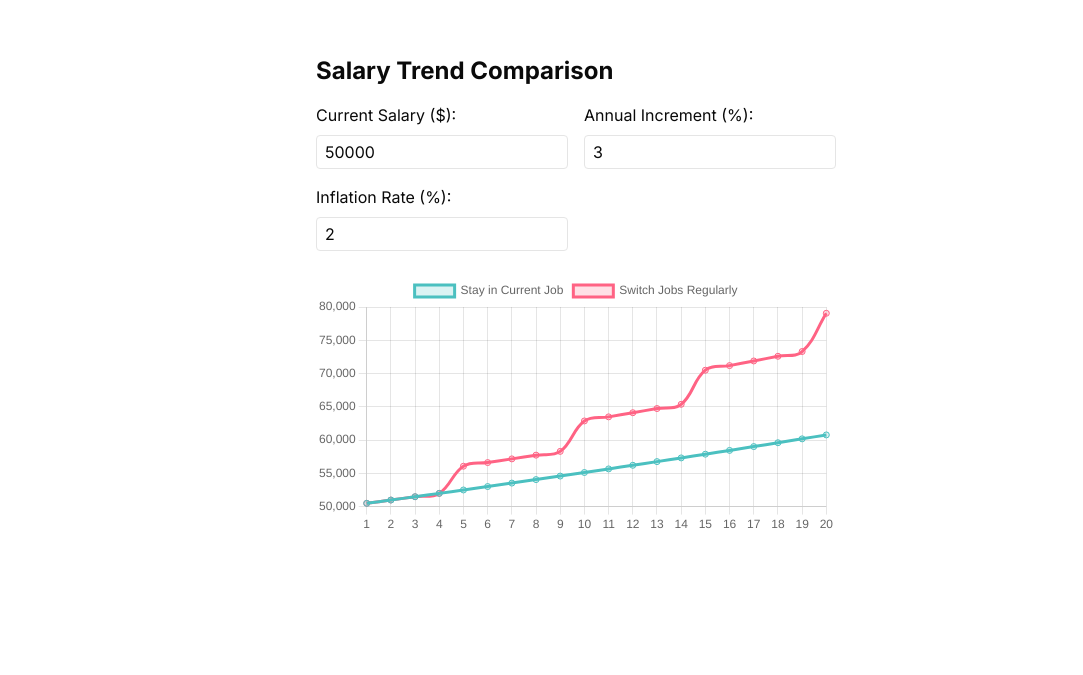
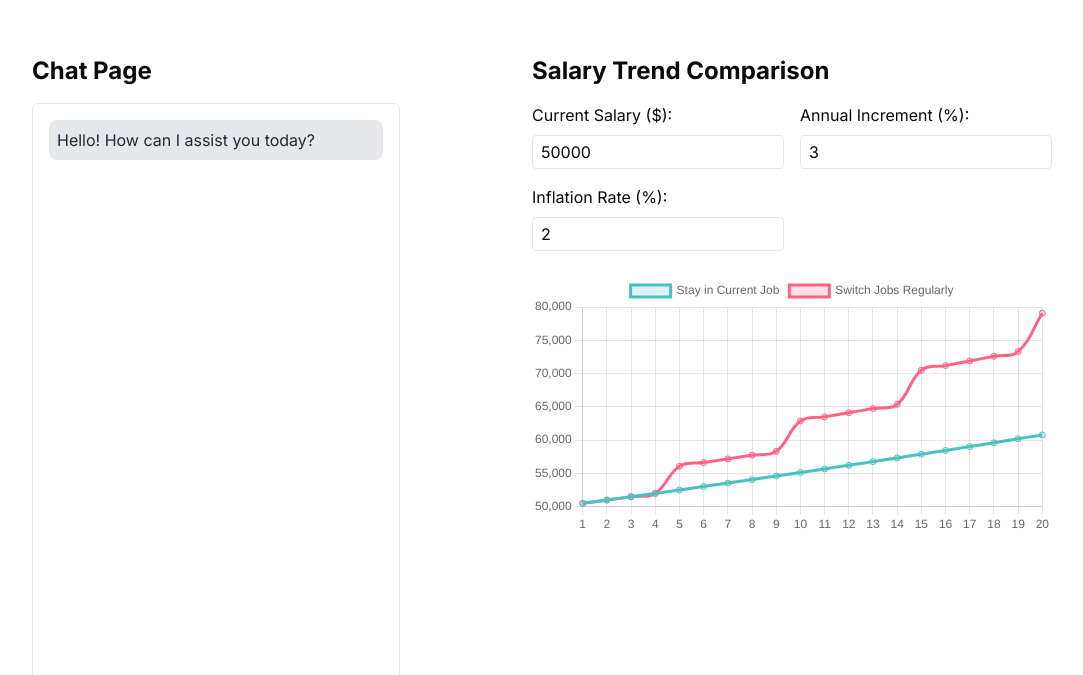
Before and after one commit to AlessioChen/Veridian-Front-End, a Next.js app: page / in a window 1280 px wide. Shown: the part 125-800 px from the top of the page, without its empty margins (64-1147 px from the left). Built offline with nearby package versions, Linux system fonts and the light colour scheme.

Commit message:
llm has awareness of the chart

```diff
--- a/src/app/page.tsx
+++ b/src/app/page.tsx
@@ -1,13 +1,38 @@
+"use client";
+
+import { useState } from "react";
 import SalaryChart from "@/components/SalaryChart";
+import ChatPage from "@/components/chat-page";
 
 export default function Home() {
+  const [currentSalary, setCurrentSalary] = useState(50000);
+  const [annualIncrement, setAnnualIncrement] = useState(3);
+  const [jobChangeIncrement, setJobChangeIncrement] = useState(10);
+  const [inflationRate, setInflationRate] = useState(2);
+
   return (
-    <div className="grid grid-rows-[20px_1fr_20px] items-center justify-items-center min-h-screen p-8 pb-20 gap-16 sm:p-20 font-[family-name:var(--font-geist-sans)]">
-      <main className="flex flex-col gap-8 row-start-2 items-center sm:items-start">
-        <SalaryChart/>
+    <div className="grid grid-rows-[20px_1fr_20px] min-h-svh p-8 pb-20 gap-16 sm:p-20 font-[family-name:var(--font-geist-sans)]">
+      <main className="row-start-2 grid grid-cols-[400px_1fr] gap-8">
+        <ChatPage
+          currentSalary={currentSalary}
+          annualIncrement={annualIncrement}
+          jobChangeIncrement={jobChangeIncrement}
+          inflationRate={inflationRate}
+        />
+        <div className="flex flex-col items-center">
+          <SalaryChart
+            currentSalary={currentSalary}
+            setCurrentSalary={setCurrentSalary}
+            annualIncrement={annualIncrement}
+            setAnnualIncrement={setAnnualIncrement}
+            jobChangeIncrement={jobChangeIncrement}
+            setJobChangeIncrement={setJobChangeIncrement}
+            inflationRate={inflationRate}
+            setInflationRate={setInflationRate}
+          />
+        </div>
       </main>
-      <footer className="row-start-3 flex gap-6 flex-wrap items-center justify-center">
-      </footer>
+      <footer className="row-start-3 flex gap-6 flex-wrap items-center justify-center"></footer>
     </div>
   );
 }
--- a/src/components/chat-page.tsx
+++ b/src/components/chat-page.tsx
@@ -1,119 +1,153 @@
-'use client'
+"use client";
 
-import { useState, useRef } from 'react'
-import { Button } from "@/components/ui/button"
-import { Input } from "@/components/ui/input"
-import { ScrollArea } from "@/components/ui/scroll-area"
-import { sendMessageToChat, uploadAudioToServer } from '@/services/api'
-import { Mic, Square } from 'lucide-react'
+import { useState, useRef } from "react";
+import { Button } from "@/components/ui/button";
+import { Input } from "@/components/ui/input";
+import { ScrollArea } from "@/components/ui/scroll-area";
+import { sendMessageToChat, uploadAudioToServer } from "@/services/api";
+import { Mic, Square } from "lucide-react";
 
 type Message = {
-    id: number
-    text: string
-    sender: 'user' | 'bot'
-    isAudio?: boolean,
-    audioUrl?: string,
+  id: number;
+  text: string;
+  sender: "user" | "bot";
+  isAudio?: boolean;
+  audioUrl?: string;
+};
+
+interface ChatPageProps {
+  currentSalary: number;
+  annualIncrement: number;
+  jobChangeIncrement: number;
+  inflationRate: number;
 }
 
-export default function ChatPage() {
+export default function ChatPage({
+  currentSalary,
+  annualIncrement,
+  jobChangeIncrement,
+  inflationRate,
+}: ChatPageProps) {
   const [messages, setMessages] = useState<Message[]>([
-        { id: 1, text: "Hello! How can I assist you today?", sender: 'bot' }
-    ])
-    const [input, setInput] = useState('')
-    const [loading, setLoading] = useState(false)
-    const [isRecording, setIsRecording] = useState(false)
-    const mediaRecorderRef = useRef<MediaRecorder | null>(null)
-    const audioChunksRef = useRef<Blob[]>([])
+    { id: 1, text: "Hello! How can I assist you today?", sender: "bot" },
+  ]);
+  const [input, setInput] = useState("");
+  const [loading, setLoading] = useState(false);
+  const [isRecording, setIsRecording] = useState(false);
+  const mediaRecorderRef = useRef<MediaRecorder | null>(null);
+  const audioChunksRef = useRef<Blob[]>([]);
 
   const handleSubmit = async (e: React.FormEvent) => {
-        e.preventDefault()
+    e.preventDefault();
     if (input.trim()) {
-            await sendMessage(input.trim())
-            setInput('')
+      await sendMessage(input.trim());
+      setInput("");
     }
-    }
+  };
 
-    const sendMessage = async (text: string, isAudio: boolean = false, audioUrl='') => {
+  const sendMessage = async (
+    text: string,
+    isAudio: boolean = false,
+    audioUrl = ""
+  ) => {
+    const salaryContext = `
+User Query: ${text}
+
+Current Financial Context:
+- Current Salary: $${currentSalary.toLocaleString()}
+- Annual Increment: ${annualIncrement}%
+- Job Change Increment (every 5 years): ${jobChangeIncrement}%
+- Inflation Rate: ${inflationRate}%
+`;
+
     const userMessage: Message = {
       id: messages.length + 1,
       text: text,
-            sender: 'user',
+      sender: "user",
       isAudio,
-            audioUrl
-        }
-        setMessages((prev) => [...prev, userMessage])
-        setLoading(true)
+      audioUrl,
+    };
+    setMessages((prev) => [...prev, userMessage]);
+    setLoading(true);
 
     try {
-            const chatStream = await sendMessageToChat(text)
+      const chatStream = await sendMessageToChat(salaryContext);
       if (chatStream) {
-                const reader = chatStream.getReader()
-                const decoder = new TextDecoder('utf-8')
-                let botResponseText = ''
+        const reader = chatStream.getReader();
+        const decoder = new TextDecoder("utf-8");
+        let botResponseText = "";
 
         while (true) {
-                    const { value, done } = await reader.read()
-                    if (done) break
-                    botResponseText += decoder.decode(value, { stream: true })
+          const { value, done } = await reader.read();
+          if (done) break;
+          const decodedText = decoder.decode(value, { stream: true });
+          try {
+            const parsedResponse = JSON.parse(decodedText);
+            botResponseText += parsedResponse.response;
+          } catch (e) {
+            botResponseText += decodedText;
+          }
         }
 
         setMessages((prevMessages) => [
           ...prevMessages,
-                    { id: prevMessages.length + 1, text: botResponseText, sender: 'bot' }
-                ])
+          { id: prevMessages.length + 1, text: botResponseText, sender: "bot" },
+        ]);
       }
     } catch (error) {
-            console.error('Error fetching bot response:', error)
+      console.error("Error fetching bot response:", error);
       setMessages((prevMessages) => [
         ...prevMessages,
         {
           id: prevMessages.length + 1,
           text: "Sorry, something went wrong. Please try again later.",
-                    sender: 'bot'
+          sender: "bot",
+        },
+      ]);
+    } finally {
+      setLoading(false);
     }
-            ])
-        } finally {
-            setLoading(false)
-        }
-    }
+  };
 
   const startRecording = async () => {
     try {
-            const stream = await navigator.mediaDevices.getUserMedia({ audio: true })
-            mediaRecorderRef.current = new MediaRecorder(stream)
-            audioChunksRef.current = []
+      const stream = await navigator.mediaDevices.getUserMedia({ audio: true });
+      mediaRecorderRef.current = new MediaRecorder(stream);
+      audioChunksRef.current = [];
 
       mediaRecorderRef.current.ondataavailable = (event) => {
-                audioChunksRef.current.push(event.data)
-            }
+        audioChunksRef.current.push(event.data);
+      };
 
       mediaRecorderRef.current.onstop = async () => {
-                const audioBlob = new Blob(audioChunksRef.current, { type: 'audio/wav' })
+        const audioBlob = new Blob(audioChunksRef.current, {
+          type: "audio/wav",
+        });
 
         try {
-                    const transcript = await uploadAudioToServer(audioBlob)
+          const transcript = await uploadAudioToServer(audioBlob);
           if (transcript) {
             const audioUrl = URL.createObjectURL(audioBlob);
-                        await sendMessage(transcript, true, audioUrl)
+            await sendMessage(transcript, true, audioUrl);
           }
         } catch (error) {
-                    console.error('Error handling audio transcript:', error)
+          console.error("Error handling audio transcript:", error);
         }
+      };
+
+      mediaRecorderRef.current.start();
+      setIsRecording(true);
+    } catch (error) {
+      console.error("Error starting recording:", error);
     }
-
-            mediaRecorderRef.current.start()
-            setIsRecording(true)
-        } catch (error) {
-            console.error('Error starting recording:', error)
-        }
-    }
+  };
 
   const stopRecording = () => {
     if (mediaRecorderRef.current && isRecording) {
-            mediaRecorderRef.current.stop()
-            setIsRecording(false)
+      mediaRecorderRef.current.stop();
+      setIsRecording(false);
     }
-    }
+  };
 
   return (
     <div className="flex flex-col h-screen max-w-md mx-auto p-4">
@@ -123,13 +157,12 @@ export default function ChatPage() {
           <div
             key={message.id}
             className={`mb-2 p-2 rounded-lg ${
-                            message.sender === 'user'
-                                ? 'bg-blue-500 text-white self-end'
-                                : 'bg-gray-200 text-gray-800 self-start'
+              message.sender === "user"
+                ? "bg-blue-500 text-white self-end"
+                : "bg-gray-200 text-gray-800 self-start"
             }`}
           >
-
-                        { message.text}
+            {message.text}
             {/*{message.isAudio ? (*/}
             {/*    <audio src={message.audioUrl} controls className="w-full" />*/}
             {/*) : (*/}
@@ -152,7 +185,7 @@ export default function ChatPage() {
           className="flex-grow"
         />
         <Button type="submit" disabled={loading || isRecording}>
-                    {loading ? 'Sending...' : 'Send'}
+          {loading ? "Sending..." : "Send"}
         </Button>
         <Button
           type="button"
@@ -160,9 +193,13 @@ export default function ChatPage() {
           disabled={loading}
           variant="outline"
         >
-                    {isRecording ? <Square className="h-4 w-4" /> : <Mic className="h-4 w-4" />}
+          {isRecording ? (
+            <Square className="h-4 w-4" />
+          ) : (
+            <Mic className="h-4 w-4" />
+          )}
         </Button>
       </form>
     </div>
-    )
+  );
 }
```
Also changed, not shown: src/components/SalaryChart.tsx (+38 -16 lines), 1 other file (tests, documents, lock files or other folders). Lines whose indentation alone changed are shown as unchanged.
